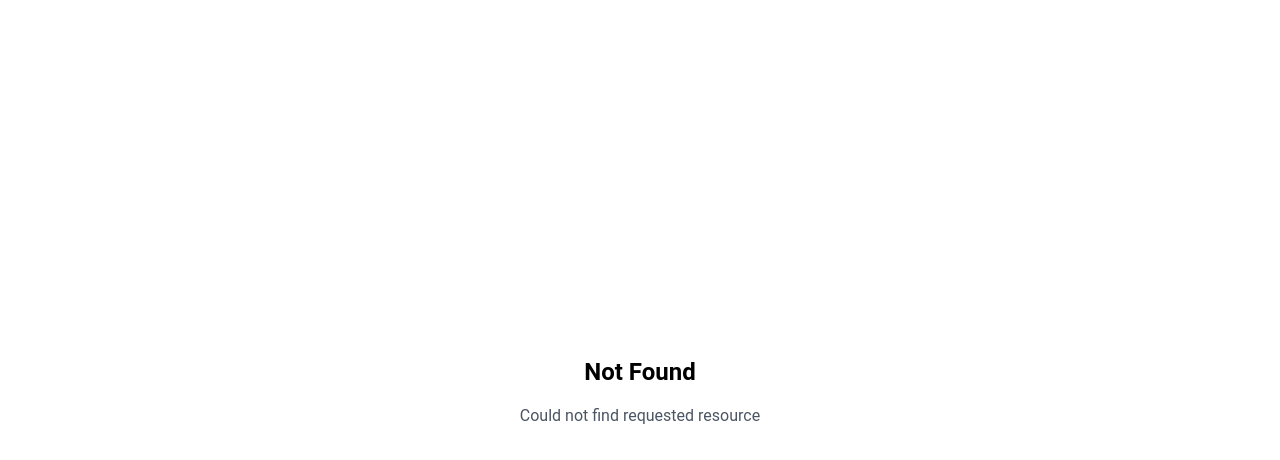
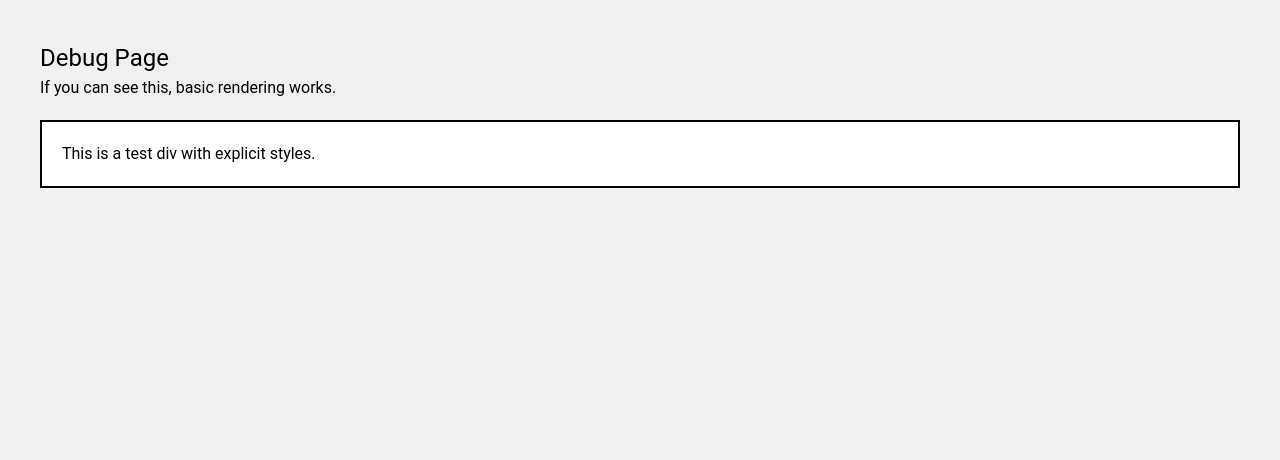
Before and after one commit to tanpereira-tipp3/portfoliopd, a Next.js app: page /debug in a window 1280 px wide. Before the commit this address had no page. Shown: the top 460 px of the page. Built offline with nearby package versions, Linux system fonts and the light colour scheme.

Commit message:
Simplify layout and add debug page

```diff
--- /dev/null
+++ b/app/debug/page.tsx
@@ -0,0 +1,11 @@
+export default function Debug() {
+  return (
+    <div style={{ padding: "40px", backgroundColor: "#f0f0f0", minHeight: "100vh" }}>
+      <h1 style={{ color: "black", fontSize: "24px" }}>Debug Page</h1>
+      <p style={{ color: "black" }}>If you can see this, basic rendering works.</p>
+      <div style={{ marginTop: "20px", padding: "20px", backgroundColor: "white", border: "2px solid black" }}>
+        <p>This is a test div with explicit styles.</p>
+      </div>
+    </div>
+  );
+}
--- a/app/layout.tsx
+++ b/app/layout.tsx
@@ -15,8 +15,8 @@ export default function RootLayout({
   children: React.ReactNode;
 }>) {
   return (
-    <html lang="en" className="h-full overflow-hidden">
-      <body className="h-full overflow-hidden">{children}</body>
+    <html lang="en" className="h-full">
+      <body className="h-full m-0 p-0">{children}</body>
     </html>
   );
 }
```
